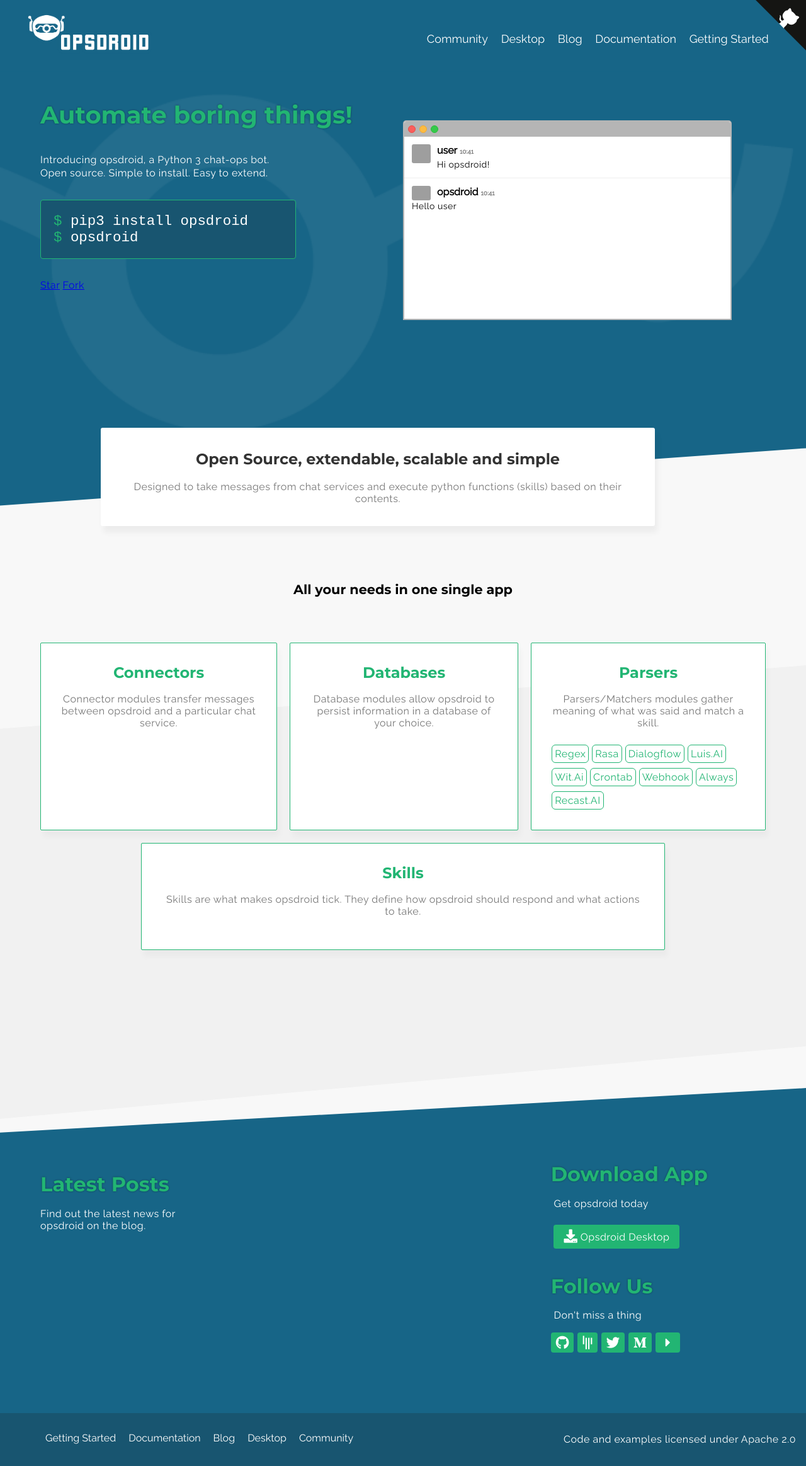
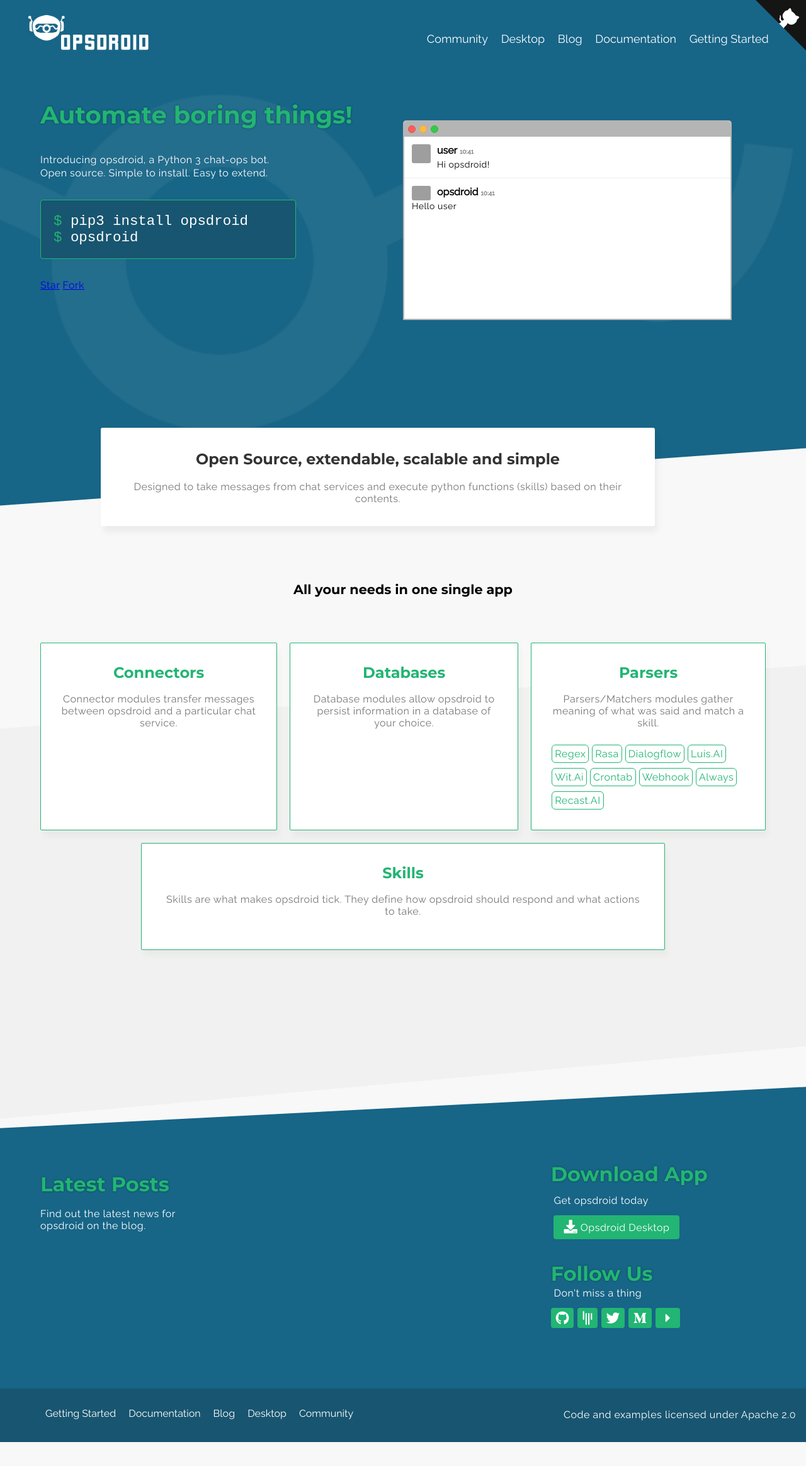
Before and after one commit to opsdroid/opsdroid.github.io, a Jekyll site: the page built from index.html, in a window 1280 px wide. Shown: the whole page at 63% size. Built offline with Jekyll 4.4.1, drawn with Linux system fonts in a browser that asks for light colours; nearby versions of some CDN libraries; after the commit the page ends 2289 px from its top, so only the background shows below that; grey boxes are pictures that could not be loaded.

Commit message:
Update spacing on footer right side

```diff
--- a/css/main.css
+++ b/css/main.css
@@ -667,7 +667,7 @@
 }
 
 footer .top-footer .download p {
-  padding: 1rem .3rem;
+  padding: .7rem .3rem;
 }
 
 footer .top-footer .download a, footer .top-footer .download:visited, footer .top-footer .download:active {
@@ -700,7 +700,7 @@
 }
 
 footer .top-footer .follow p {
-  padding: 1rem .3rem;
+  padding: .0rem .3rem .8rem;
 }
 
 footer .top-footer .follow .social-icons .fab, footer .top-footer .follow .social-icons .fas {
--- a/css/main.scss
+++ b/css/main.scss
@@ -613,7 +613,7 @@
       }
 
       p {
-        padding: 1rem .3rem;
+        padding: .7rem .3rem;
       }
 
       a, &:visited, &:active {
@@ -641,7 +641,7 @@
       }
 
       p {
-        padding: 1rem .3rem;
+        padding: .0rem .3rem .8rem;
       }
 
       .social-icons {
```
Also changed, not shown: 1 other file.
